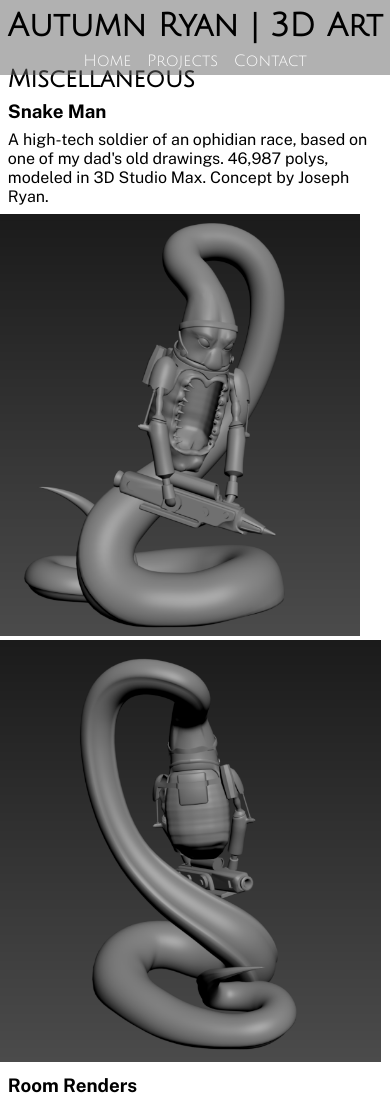
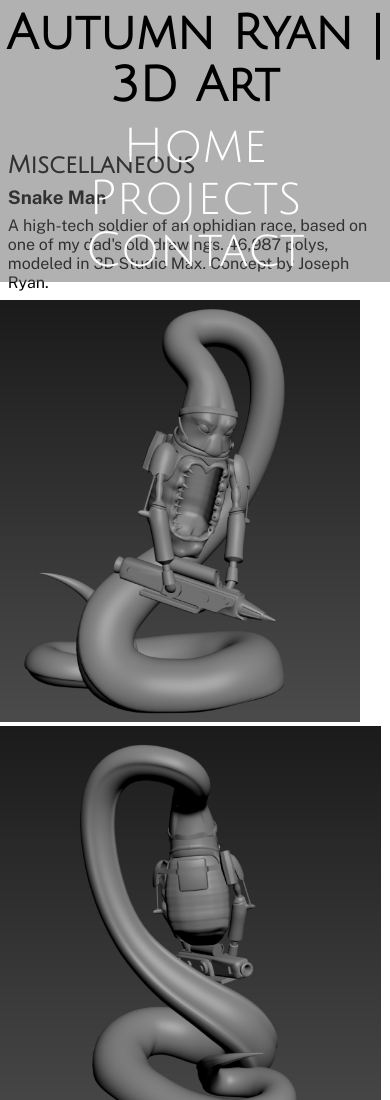
Before and after one commit to autumnryan3ddev/autumnryan3Ddev.github.io, a plain HTML site: page other.html in a window 390 px wide. Shown: the top 1100 px of the page. Drawn offline with nearby package versions, Linux system fonts and the light colour scheme.

Commit message:
improved mobile layout

```diff
--- a/other.html
+++ b/other.html
@@ -27,9 +27,9 @@
         </header>
         <main>
             <section class="hidden">
-                <h1><a href="index.html">Autumn Ryan | 3D Art</a></h1>
-                <a href="index.html">Home</a>
-                <a href="contact.html">Contact</a>
+                <h1><a href="">Autumn Ryan | 3D Art</a></h1>
+                <a href="">Home</a>
+                <a href="">Contact</a>
 	    </section>
             <h2>Miscellaneous</h2>
             <h3>Snake Man</h3>
--- a/style.css
+++ b/style.css
@@ -104,12 +104,15 @@ header {
 }
 
 .img-card {
-    height: 100vh;
+    width: 100vw;
+    max-width:100%;
+    aspect-ratio: 16 / 9;
     overflow: hidden;
     display: flex;
     justify-content: center;
     align-items: center;
     position: relative;
+    padding:0;
 }
 
 .fullscreen-img {
@@ -147,6 +150,45 @@ body {
     padding: 0;
 }
 
+
+@media only screen and (max-width: 767px) {
+h1 {
+    margin: 0;
+    font-size: 3em;
+    padding: 2% 1% 1% 1%;
+}
+
+h1 a {
+    color: black;
+    text-decoration: none;
+}
+
+nav {
+    padding: 5px;
+    font-size: 3em;
+    color: white;
+}
+
+nav a {
+    text-decoration: none;
+    color: white;
+    padding: 5px;
+    transition: background-color 0.3s ease-in-out;
+}
+
+nav a:hover {
+    text-decoration: none;
+    background-color: darkgray;
+}
+
+nav a:visited {
+    color: white;
+    text-decoration: none;
+}
+
+}
+
+@media only screen and (min-width: 767px) {
 h1 {
     margin: 0;
     padding: 2% 1% 1% 1%;
@@ -178,3 +220,5 @@ nav a:visited {
     color: white;
     text-decoration: none;
 }
+
+}
```
Also changed, not shown: animations.html (+3 -3 lines), contact.html (+3 -3 lines), postmortem.html (+3 -3 lines), projects.html (+3 -3 lines), resilica.html (+3 -3 lines).
